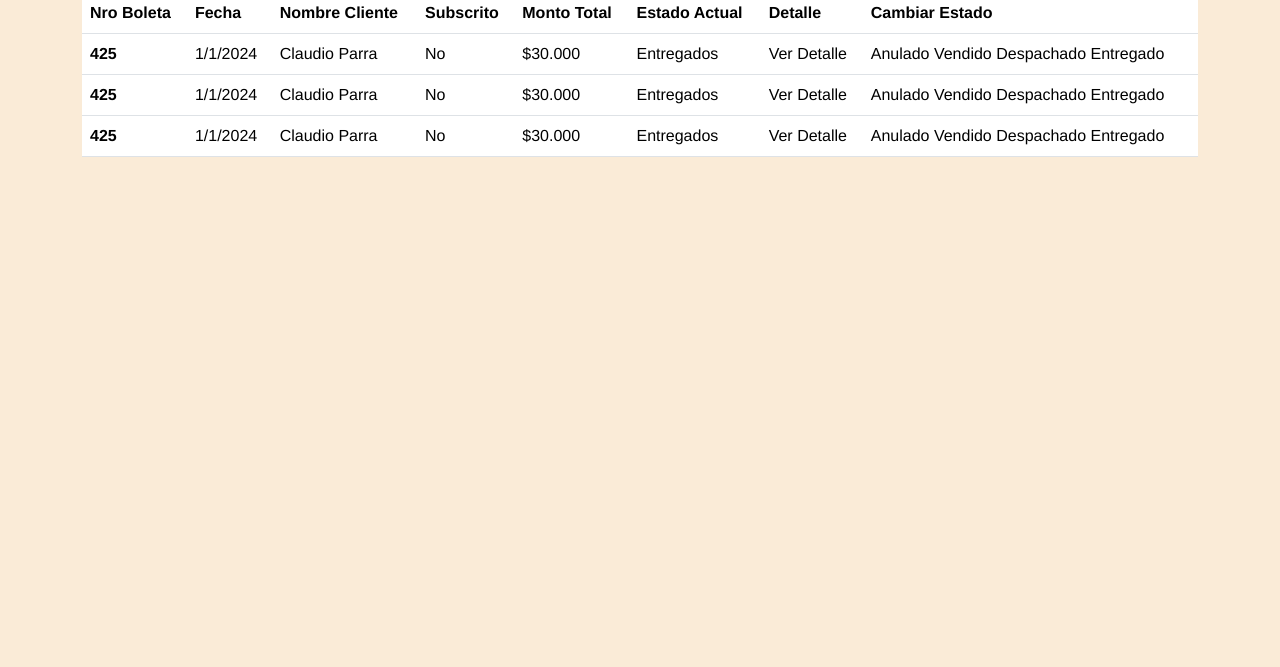
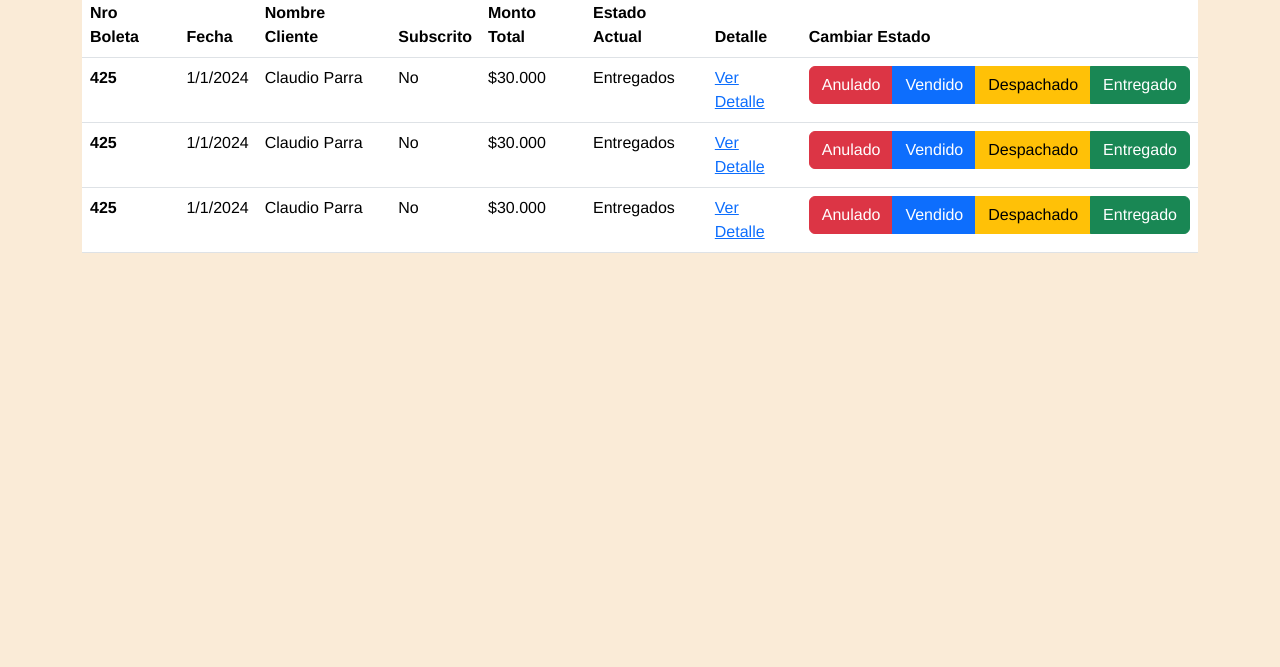
Before and after one commit to g0dspee/hazlotumismoloco, a plain HTML site: page ventas.html in a window 1280 px wide. Shown: the part 133-800 px from the top of the page. Drawn offline with nearby package versions, Linux system fonts and the light colour scheme.

Commit message:
Se modificó Ventas

```diff
--- a/menu_superior.html
+++ b/menu_superior.html
@@ -43,6 +43,9 @@
                 <a class="nav-link active" aria-current="page" href="boleta.html">Boleta</a>
               </li>
               <li class="nav-item">
+                <a class="nav-link active" aria-current="page" href="ventas.html">Ventas</a>
+              </li>
+              <li class="nav-item">
                 <a class="nav-link active" aria-current="page" href="index.html" onclick="//funcion cerrar sesion">Cerrar sesion</a>
               </li>
             </ul>
--- a/ventas.html
+++ b/ventas.html
@@ -45,8 +45,13 @@
                     <td>No</td>
                     <td>$30.000</td>
                     <td>Entregados</td>
-                    <td>Ver Detalle</td>
-                    <td>Anulado Vendido Despachado Entregado</td>
+                    <td><a href="#">Ver Detalle</a></td>
+                    <td><div class="btn-group" role="group" aria-label="Basic outlined example">
+                      <button type="button" class="btn btn-danger">Anulado</button>
+                      <button type="button" class="btn btn-primary">Vendido</button>
+                      <button type="button" class="btn btn-warning">Despachado</button>
+                      <button type="button" class="btn btn-success">Entregado</button>
+                    </div></td>
                   </tr>
                   <tr>
                     <th scope="row">425</th>
@@ -55,8 +60,13 @@
                     <td>No</td>
                     <td>$30.000</td>
                     <td>Entregados</td>
-                    <td>Ver Detalle</td>
-                    <td>Anulado Vendido Despachado Entregado</td>
+                    <td><a href="#">Ver Detalle</a></td>
+                    <td><div class="btn-group" role="group" aria-label="Basic outlined example">
+                      <button type="button" class="btn btn-danger">Anulado</button>
+                      <button type="button" class="btn btn-primary">Vendido</button>
+                      <button type="button" class="btn btn-warning">Despachado</button>
+                      <button type="button" class="btn btn-success">Entregado</button>
+                    </div></td>
                   </tr>
                   <tr>
                     <th scope="row">425</th>
@@ -65,8 +75,13 @@
                     <td>No</td>
                     <td>$30.000</td>
                     <td>Entregados</td>
-                    <td>Ver Detalle</td>
-                    <td>Anulado Vendido Despachado Entregado</td>
+                    <td><a href="#">Ver Detalle</a></td>
+                    <td><div class="btn-group" role="group" aria-label="Basic outlined example">
+                      <button type="button" class="btn btn-danger">Anulado</button>
+                      <button type="button" class="btn btn-primary">Vendido</button>
+                      <button type="button" class="btn btn-warning">Despachado</button>
+                      <button type="button" class="btn btn-success">Entregado</button>
+                    </div></td>
                   </tr>
                 </tbody>
               </table>
```
